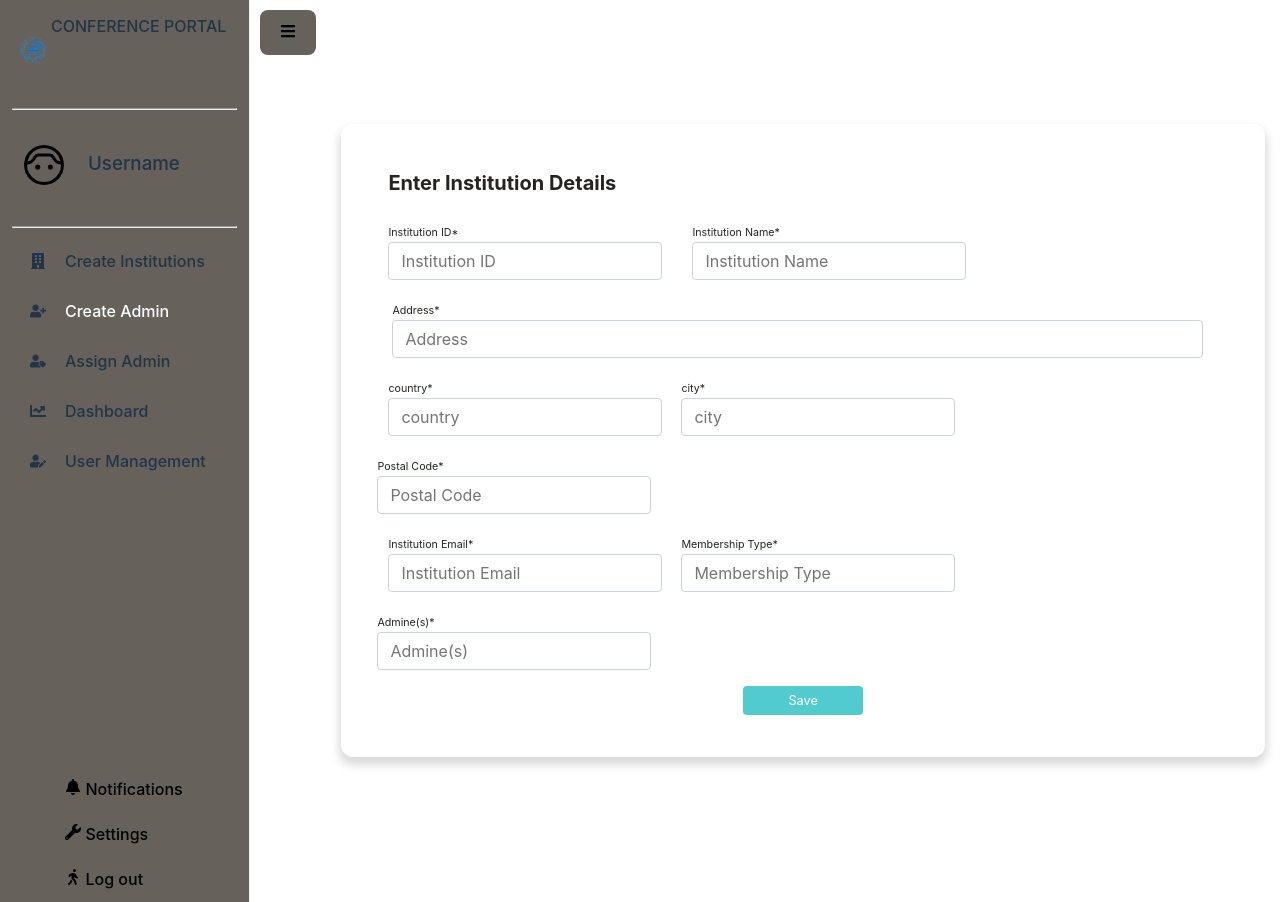
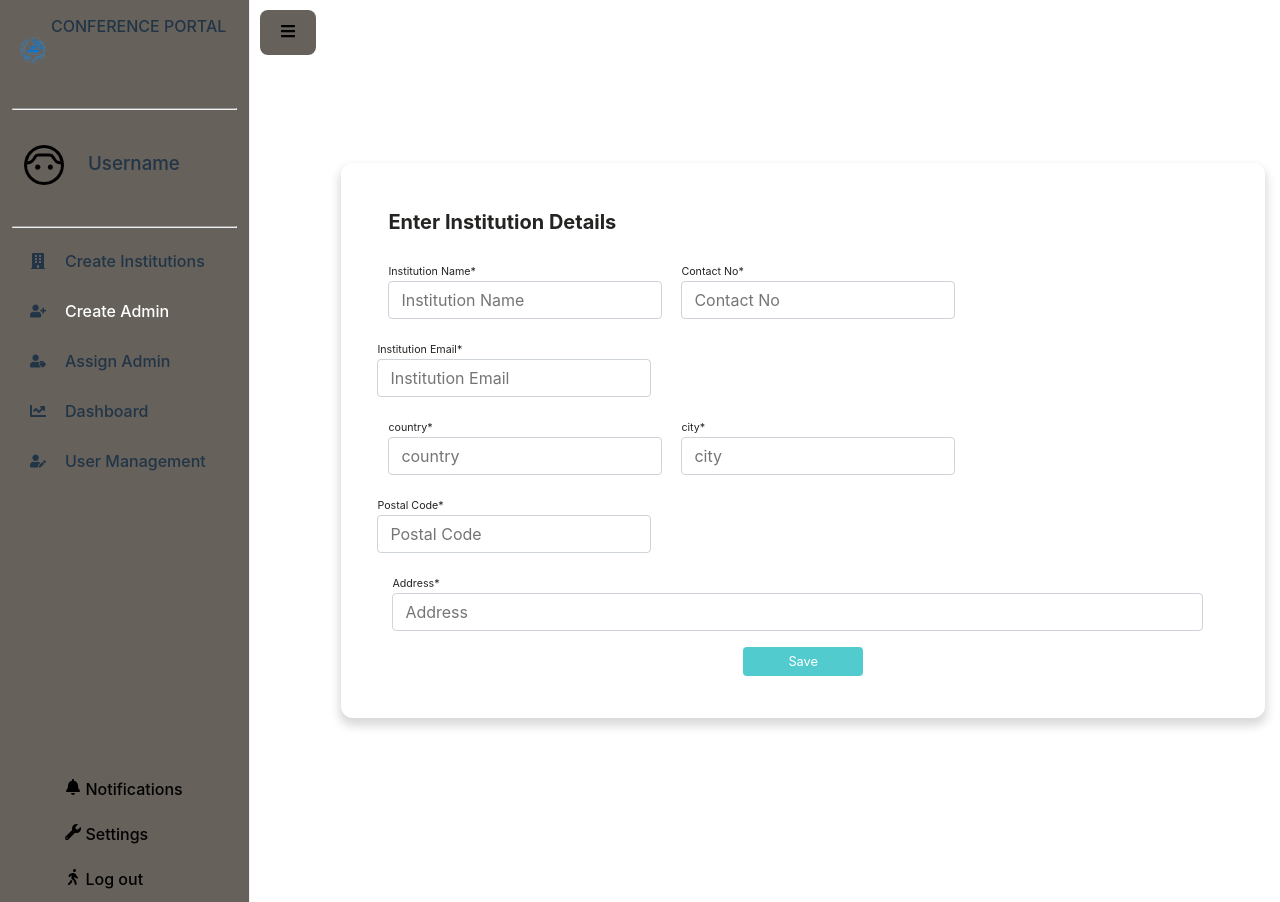
Before and after one commit to Mys7erio/conference-dashboard, a React (Vite) app: page /AddInstitution in a window 1280 px wide. Built offline with nearby package versions, Linux system fonts and the light colour scheme.

Commit message:
Update the validation part

```diff
--- a/src/Pages/AddInstitution.css
+++ b/src/Pages/AddInstitution.css
@@ -260,7 +260,7 @@ input {
 .btn-primary:hover {
   color: #fff;
   background-color: #0069d9;
-  border-color: #0062cc;
+  border-color: #03448a;
 }
 
 .btn-primary.focus,
--- a/src/Pages/AddInstitution.jsx
+++ b/src/Pages/AddInstitution.jsx
@@ -15,66 +15,52 @@ const AddInstitution = () => {
                    <div className="row">
                 <div className="col-md-4 pr-1">
                   <div className="form-group">
-                    <label>Institution ID*</label>
-                    <input type="text" className="form-control" placeholder='Institution ID'  />
+                    <label>Institution Name*</label>
+                    <input type="text" className="form-control" placeholder='Institution Name' required />
                   </div>
                 </div>
-                <div className="col-md-6 pr-1">
+
+                <div className="col-md-4 px-1">
                   <div className="form-group">
-                    <label>Institution Name*</label>
-                    <input type="text" className="form-control" placeholder='Institution Name' />
+                    <label>Contact No*</label>
+                    <input type="text" className="form-control" placeholder='Contact No' required maxLength={10} minLength={10}  />
                   </div>
                 </div>
+                <div className="col-md-4 px-1">
+                  <div className="form-group">
+                    <label>Institution Email*</label>
+                    <input type="text" className="form-control" placeholder='Institution Email' required/>
+                  </div>
                 </div>
-
-                 <div className='col-md-8 pl-1'>
-                  <div className="form-group">
-                    <label>Address*</label>
-                    <input type="text" className="form-control" placeholder='Address' />
-                  </div>
                 </div>
 
                       <div className="row">
                 <div className="col-md-4 pr-1">
                   <div className="form-group">
                     <label>country*</label>
-                    <input type="text" className="form-control" placeholder='country' />
+                    <input type="text" className="form-control" placeholder='country' required/>
                   </div>
                 </div>
                 <div className="col-md-4 px-1">
                   <div className="form-group">
                     <label>city*</label>
-                    <input type="text" className="form-control" placeholder='city' />
+                    <input type="text" className="form-control" placeholder='city' required/>
                   </div>
                 </div>
                 <div className="col-md-4 px-1">
                   <div className="form-group">
                     <label>Postal Code*</label>
-                    <input type="text" className="form-control" placeholder='Postal Code' />
+                    <input type="text" className="form-control" placeholder='Postal Code'required maxLength={6} minLength={6}/>
                   </div>
                 </div>
               </div>
-
-                      <div className="row">
-                <div className="col-md-4 pr-1">
+              <div className='col-md-10 pl-1'>
                   <div className="form-group">
-                    <label>Institution Email*</label>
-                    <input type="text" className="form-control" placeholder='Institution Email'/>
+                    <label>Address*</label>
+                    <input type="text" className="form-control" placeholder='Address' required />
                   </div>
                 </div>
-                <div className="col-md-4 px-1">
-                  <div className="form-group">
-                    <label>Membership Type*</label>
-                    <input type="text" className="form-control" placeholder='Membership Type' />
-                  </div>
-                </div>
-                <div className="col-md-4 px-1">
-                  <div className="form-group">
-                    <label>Admine(s)* </label>
-                    <input type="text" className="form-control" placeholder='Admine(s)' />
-                  </div>
-                </div>
-              </div>
+
               <div className="btncontainer">
               <button type="submit" className="btn">Save</button>
               </div>
```
